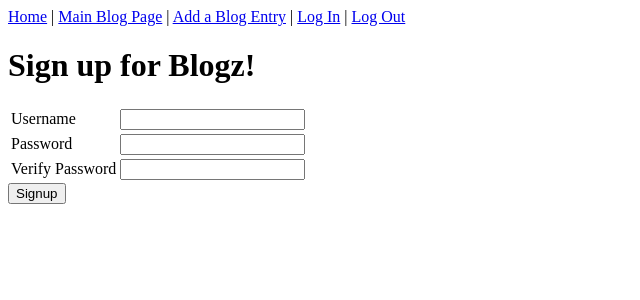
After one commit to amitchell05/blogz, a Flask app: page /signup in a window 1280 px wide. The commit adds this page. Shown: the top 300 px of the page, without its empty margins (0-640 px from the left). Run offline with Flask 2, Linux system fonts and the light colour scheme.

Commit message:
Completed Project Setup through Functionality Check

```diff
--- a/main.py
+++ b/main.py
@@ -3,7 +3,7 @@ from flask_sqlalchemy import SQLAlchemy
 
 app = Flask(__name__)
 app.config['DEBUG'] = True
-app.config['SQLALCHEMY_DATABASE_URI'] = 'mysql+pymysql://build-a-blog:holi!f4me@localhost:8889/build-a-blog'
+app.config['SQLALCHEMY_DATABASE_URI'] = 'mysql+pymysql://blogz:holi!f4me@localhost:8889/blogz'
 app.config['SQLALCHEMY_ECHO'] = True
 db = SQLAlchemy(app)
 app.secret_key = 'wTq2aV3ssbqsvaSW'
@@ -13,10 +13,125 @@ class Blog(db.Model):
     id = db.Column(db.Integer, primary_key=True)
     title = db.Column(db.String(120))
     body = db.Column(db.String(250))
+    owner_id = db.Column(db.Integer, db.ForeignKey('user.id'))
 
-    def __init__(self, title, body):
+    def __init__(self, title, body, owner):
         self.title = title
         self.body = body
+        self.owner = owner
+
+class User(db.Model):
+
+    id = db.Column(db.Integer, primary_key=True)
+    username = db.Column(db.String(120), unique=True)
+    password = db.Column(db.String(120))
+    blogs = db.relationship('Blog', backref='owner')
+
+    def __init__(self, username, password):
+        self.username = username
+        self.password = password
+
+@app.before_request
+def require_login():
+    allowed_routes = ['login', 'blog', 'index', 'signup']
+    print(session)
+    if request.endpoint not in allowed_routes and 'username' not in session:
+        return redirect('/login')
+
+@app.route('/login', methods=['POST', 'GET'])
+def login():
+    if request.method == 'POST':
+        username = request.form['username']
+        password = request.form['password']
+        user = User.query.filter_by(username=username).first()
+        if user and user.password == password:
+            session['username'] = username
+            flash("Logged in")
+            print(session)
+            return redirect('/newpost')
+        else:
+            flash('User password incorrect, or user does not exist', 'error')
+
+    return render_template('login.html')
+
+@app.route('/signup', methods=['POST', 'GET'])
+def signup():
+    username_error = ""
+    password_error = ""
+    verify_error = ""
+
+    if request.method == 'POST':
+        username = request.form['username']
+        password = request.form['password']
+        verify = request.form['verify']
+
+        if not no_spaces(username) or is_empty(username) or not valid_len(username):
+            username_error = "Enter a valid username"
+
+        if not no_spaces(password) or is_empty(password) or not valid_len(password):
+            password_error = "Enter a valid password"
+            password = ""
+
+        if not no_spaces(verify) or is_empty(verify) or not valid_len(verify):
+            verify = "Reenter your password"
+            verify = ""
+
+        if password != verify:
+            if not no_spaces(password) or is_empty(password) or not valid_len(password):
+                password_error = "Enter a valid password"
+                password = ""
+            elif not no_spaces(verify) or is_empty(verify) or not valid_len(verify):
+                verify_error = "Reenter your password"
+                verify = ""
+            else:
+                password_error = "Passwords do not match"
+                verify_error = "Passwords do not match"
+                password = ""
+                verify = ""
+
+        if not username_error and not password_error and not verify_error:
+            existing_user = User.query.filter_by(username=username).first()
+
+            if not existing_user:
+                new_user = User(username, password)
+                db.session.add(new_user)
+                db.session.commit()
+                session['username'] = username
+                return redirect('/newpost')
+
+            if existing_user:
+                flash('User already exists')
+                return render_template('signup.html')
+
+            else:
+                return render_template('signup.html',
+                username=username,
+                username_error=username_error,
+                password_error=password_error,
+                verify_error=verify_error)
+
+    return render_template('signup.html')
+
+def no_spaces(string):
+    for char in string:
+        if char == " ":
+            return False
+    return True
+
+def is_empty(string):
+    if string == " " or string == "":
+        return True
+    return False
+
+def valid_len(string):
+    if len(string) < 3 or len(string) > 20:
+        return False
+    return True
+
+@app.route('/logout')
+def logout():
+    del session['username']
+    return redirect('/blog')
 
 @app.route('/blog', methods=['GET'])
 def blog():
@@ -32,6 +147,8 @@ def blog():
 
 @app.route('/newpost', methods=['POST', 'GET'])
 def newpost():
+
+    owner = User.query.filter_by(username=session['username']).first()
 
     title_error = ""
     body_error = ""
@@ -51,7 +168,7 @@ def newpost():
             body_error = 'Please fill in the body'
 
         if len(blog_title) != 0 and len(blog_body) != 0:
-            blog_post = Blog(blog_title, blog_body)
+            blog_post = Blog(blog_title, blog_body, owner)
             db.session.add(blog_post)
             db.session.commit()
             flash('New post created!')
@@ -67,6 +184,9 @@ def newpost():
 
     return render_template('newpost.html', title="Add Blog Entry")
 
+@app.route('/')
+def index():
+    return render_template('index.html')
 
 if __name__ == "__main__":
     app.run()
--- a/templates/base.html
+++ b/templates/base.html
@@ -11,8 +11,11 @@
     </head>
     <body>
         <nav>
-            <a href='/blog' />Main Blog Page</a> |
-            <a href='/newpost' />Add a Blog Entry</a>
+            <a href='/'>Home</a> |
+            <a href='/blog'>Main Blog Page</a> |
+            <a href='/newpost'>Add a Blog Entry</a> |
+            <a href='/login'>Log In</a> |
+            <a href='/logout'>Log Out</a>
         </nav>
 
         {% with messages = get_flashed_messages() %}
--- /dev/null
+++ b/templates/signup.html
@@ -0,0 +1,34 @@
+{% extends "base.html" %}
+
+{% block content %}
+<h1>Sign up for Blogz!</h1>
+<form action="/signup" method="post">
+    <table>
+        <tr>
+            <td><label for="username">Username</label></td>
+            <td>
+                <input name="username" type="text" value="{{ username }}"/>
+                <span class="error">{{username_error}}</span>
+                <br>
+            </td>
+        </tr>
+        <tr>
+            <td><label for="password">Password</label></td>
+            <td>
+                <input name="password" type="password" />
+                <span class="error">{{password_error}}</span>
+                <br>
+            </td>
+        </tr>
+        <tr>
+            <td><label>Verify Password</label></td>
+            <td>
+                <input name="verify" type="password"/>
+                <span class="error">{{verify_error}}</span>
+                <br>
+            </td>
+        </tr>
+    </table>
+    <input type="submit" value="Signup"/>
+</form>
+{% endblock %}
```
Also changed, not shown: templates/index.html (added, +11 -0 lines), templates/login.html (added, +23 -0 lines).
